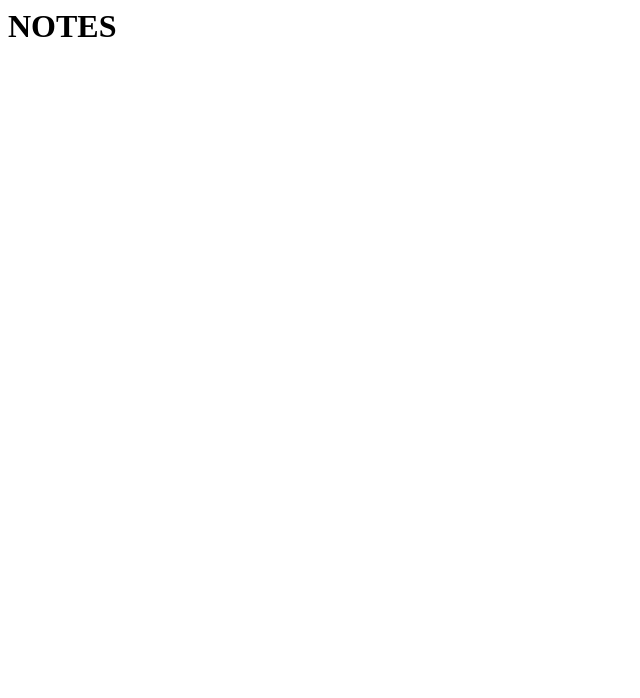
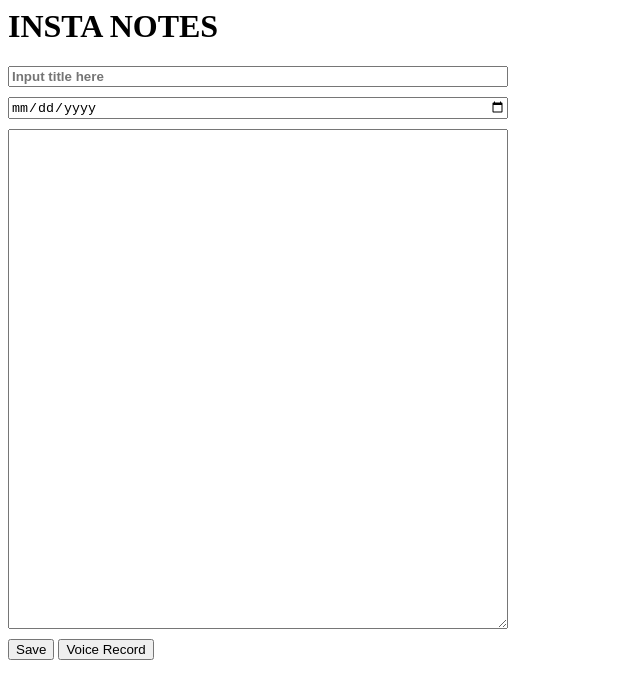
Before and after one commit to OiiOii/Scribee, a browser extension: page notes.html in a window 1280 px wide. Shown: the whole page, without its empty margins (0-640 px from the left). Drawn offline with Linux system fonts and the light colour scheme.

Commit message:
Updated note with usable text box and few icons. Storage not yet sorted out.

```diff
--- a/notes.html
+++ b/notes.html
@@ -1,12 +1,23 @@
 <html>
 <style>
     html {
-        height: 250px;
-        width: 250px;
+        height: 700px;
+        width: 600px;
     }
 
 </style>
+<head>
+    <link rel="stylesheet" type="text/css" href="popup.css">
+</head>
 <body>
-    <h1>NOTES</h1>
+    <h1>INSTA NOTES</h1>
+    <div id="note-space">
+        <input type="text" id="note-title" placeholder="Input title here" style="font-weight:bold;">
+        <input type="date" id="note-date">
+        <textarea id="note-body" placeholder="Type here...">    </textarea>
+        <button id="save">Save</button>
+        <button id="voice-rec">Voice Record</button>
+    </div>
+    <div id="notes-archive"></div>
 </body>
 </html>
--- /dev/null
+++ b/popup.css
@@ -0,0 +1,17 @@
+body{
+    width:500px;
+}
+
+#note-title, #note-body, #note-date{
+    width: 100%;
+    margin-bottom: 10px;
+}
+
+#note-body{
+    height: 500px;
+    resize: both;
+}
+
+#notes-archive{
+    margin-top: 15px;
+}
```
Also changed, not shown: manifest.json.
